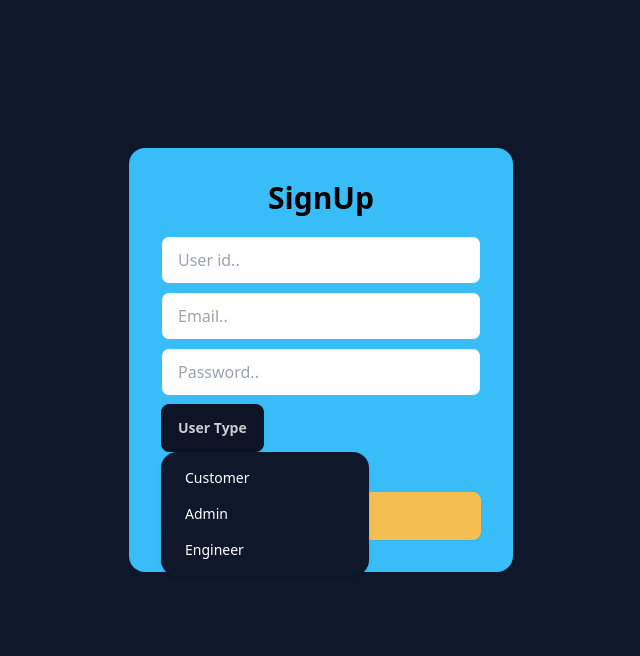
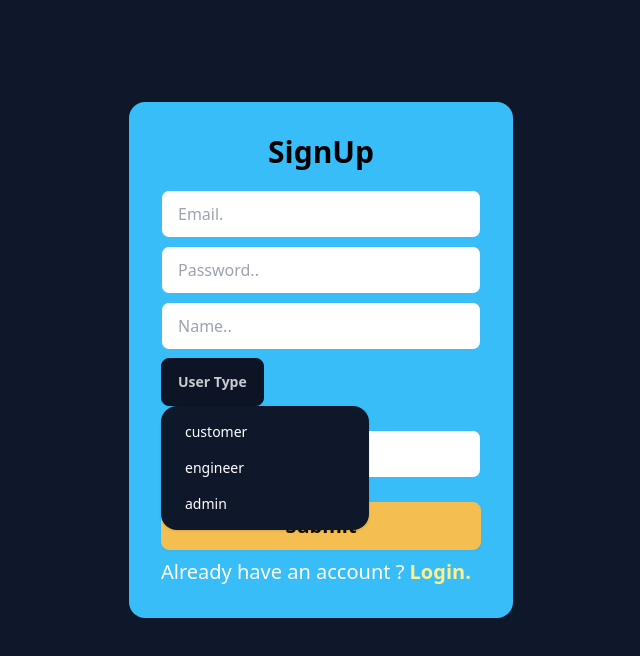
Before and after one commit to ROHANTHAKUR2004/Frontend, a React (Vite) app in the folder CRMapp/: page /signup in a window 1280 px wide. Both pictures are taken after a click on the heading "User Type". Shown: the top 656 px of the page, without its empty margins (319-959 px from the left). Built offline with nearby package versions, Linux system fonts and the light colour scheme; no server answers.

Commit message:
added signup page

```diff
--- a/CRMapp/src/Redux/Slices/AuthSlice.js
+++ b/CRMapp/src/Redux/Slices/AuthSlice.js
@@ -13,6 +13,18 @@ const initialState = {
  export const login = createAsyncThunk("/auth/login" , async (data) =>{
     try {
         const response = await axiosInstance.post("auth/signin", data);
+        return response;
+    } catch (error) {
+         console.log(error);
+
+    }
+
+
+});
+
+export const signup = createAsyncThunk("/auth/signup" , async (data) =>{
+    try {
+        const response = await axiosInstance.post("auth/signup", data);
         return response;
     } catch (error) {
          console.log(error);
--- a/CRMapp/src/pages/auth/Login.jsx
+++ b/CRMapp/src/pages/auth/Login.jsx
@@ -1,6 +1,6 @@
 import { useState } from "react";
 import { useDispatch } from "react-redux";
-import { useNavigate } from "react-router-dom";
+import { Link, useNavigate } from "react-router-dom";
 
 import { login } from '../../Redux/Slices/AuthSlice';
 function Login(){
@@ -63,8 +63,11 @@ function resetloginstate(){
              placeholder="Password.."
              className="input text-black input-bordered bg-white input-primary w-full max-w-xs" />
            <div className="card-actions justify-end ">
-            <button onClick={onsubmit} className="btn mt-4 btn-warning w-full  font-bold text-xl">Submit</button>
+            <button onClick={onsubmit} className="btn mt-4 btn-warning w-full  font-bold text-xl hover:bg-yellow-400 transition-all ease-in-out duration-300">Submit</button>
              </div>
+             <p className="text-xl text-white">
+              Dont have an account ? <Link className="text-yellow-200 font-semibold hover:text-black" to="/signup">SignUp. </Link>
+             </p>
         </div>
         </div>
         </div>
--- a/CRMapp/src/pages/auth/Signup.jsx
+++ b/CRMapp/src/pages/auth/Signup.jsx
@@ -1,26 +1,164 @@
-function Signup(){
+// function Signup(){
+
+//     return(
+//         <div className="flex justify-center items-center h-[90vh] ">
+//         <div className="card w-96 bg-primary text-primary-content">
+//          <div className="card-body">
+//            <h2 className="card-title flex justify-center mb-3 items-center text-3xl text-black">SignUp</h2>
+//            <input type="text" placeholder="User id.." className="input text-black input-bordered bg-white input-primary w-full max-w-xs" />
+//            <input type="email" placeholder="Email.." className="input text-black input-bordered bg-white input-primary w-full max-w-xs" />
+//            <input type="password" placeholder="Password.." className="input text-black input-bordered bg-white input-primary w-full max-w-xs" />
+//            <div className="card-actions flex align-start ">
+//            <details className="dropdown mb-4">
+//                 <summary className="  btn">User Type</summary>
+//                 <ul className="p-2 shadow menu text-white dropdown-content z-[1] bg-base-100 rounded-box w-52">
+//                   <li><a>Customer</a></li>
+//                   <li><a>Admin</a></li>
+//                   <li><a>Engineer</a></li>
+//                 </ul>
+//             </details>
+//             <button className="btn mt-4 btn-warning w-full font-bold text-xl">Submit</button>
+
+
+//           </div>
+//         </div>
+//         </div>
+//         </div>
+//     );
+
+// }
+
+// export default Signup;
+
+import { useState } from "react";
+import { useDispatch } from "react-redux";
+import { Link, useNavigate } from "react-router-dom";
+
+import { signup } from '../../Redux/Slices/AuthSlice';
+function Signup (){
+
+  const dispatch = useDispatch();
+  const navigate =  useNavigate();
+
+  const [signupdetails, setsignupdetails] = useState({
+    email : '',
+    password: '',
+    name : '',
+    userType : '',
+    userStatus :'',
+    clientName : ''
+  });
+
+function handleonchange(e){
+
+  const {name, value} = e.target;
+  setsignupdetails({
+    ...signupdetails,
+    [name] : value
+  });
+
+}
+
+function resetsignupstate(){
+  setsignupdetails({
+    email : '',
+    password: '',
+    name : '',
+    userType : '',
+    userStatus :'',
+    clientName : ''
+  });
+}
+
+function handleusertype(e){
+  const usertypeSelected = e.target.textContent;
+  setsignupdetails({
+    ...signupdetails,
+    userType : usertypeSelected,
+    userStatus : (usertypeSelected == 'customer') ? "approved" : "suspended"
+  });
+   const dropdown = document.getElementById("usertypedropdown");
+   dropdown.open = !dropdown.open;
+}
+
+  async function onsubmit(){
+    if(!signupdetails.email || !signupdetails.password ||
+       !signupdetails.userStatus || !signupdetails.userType
+        || !signupdetails.name || !signupdetails.clientName )  return;
+   // console.log("calling" , signupdetails);
+     const response =  await dispatch(signup(signupdetails));
+    // console.log(response);
+      if(response.payload) navigate("/login");
+      else resetsignupstate();
+ }
+
+
+
 
     return(
         <div className="flex justify-center items-center h-[90vh] ">
         <div className="card w-96 bg-primary text-primary-content">
          <div className="card-body">
            <h2 className="card-title flex justify-center mb-3 items-center text-3xl text-black">SignUp</h2>
-           <input type="text" placeholder="User id.." className="input text-black input-bordered bg-white input-primary w-full max-w-xs" />
-           <input type="email" placeholder="Email.." className="input text-black input-bordered bg-white input-primary w-full max-w-xs" />
-           <input type="password" placeholder="Password.." className="input text-black input-bordered bg-white input-primary w-full max-w-xs" />
-           <div className="card-actions flex align-start ">
-           <details className="dropdown mb-4">
-                <summary className="  btn">User Type</summary>
-                <ul className="p-2 shadow menu text-white dropdown-content z-[1] bg-base-100 rounded-box w-52">
-                  <li><a>Customer</a></li>
-                  <li><a>Admin</a></li>
-                  <li><a>Engineer</a></li>
-                </ul>
-            </details>
-            <button className="btn mt-4 btn-warning w-full font-bold text-xl">Submit</button>
+
+           <input
+           onChange={handleonchange}
+           value={signupdetails.email}
+           name="email"
+           autoComplete="one-time-code"
+           type="text"
+            placeholder="Email."
+            className="input text-black input-bordered bg-white input-primary w-full max-w-xs" />
+           <input
+           onChange={handleonchange}
+           value={signupdetails.password}
+           name="password"
+           autoComplete="one-time-code"
+            type="password"
+             placeholder="Password.."
+           className="input text-black input-bordered bg-white input-primary w-full max-w-xs" />
 
 
-          </div>
+           <input
+           onChange={handleonchange}
+           value={signupdetails.name}
+           name="name"
+           autoComplete="one-time-code"
+            type="text"
+             placeholder="Name.."
+           className="input text-black input-bordered bg-white input-primary w-full max-w-xs" />
+
+
+           <details className="dropdown mb-4" id="usertypedropdown">
+            <summary className="  btn">{(!signupdetails.userType) ? "User Type" : signupdetails.userType}</summary>
+            <ul onClick={handleusertype} className="p-2 shadow menu text-white dropdown-content z-[1] bg-base-100 rounded-box w-52">
+
+               <li><a>customer</a></li>
+                <li><a>engineer</a></li>
+                <li><a>admin</a></li>
+             </ul>
+            </details>
+
+
+            <input
+           onChange={handleonchange}
+           value={signupdetails.clientName}
+           name="clientName"
+           autoComplete="one-time-code"
+            type="text"
+             placeholder="ClientName.."
+           className="input text-black input-bordered bg-white input-primary w-full max-w-xs" />
+
+
+
+
+
+           <div className="card-actions justify-end ">
+           <button onClick={onsubmit} className="btn mt-4 btn-warning w-full  font-bold text-xl hover:bg-yellow-400 transition-all ease-in-out duration-300">Submit</button>
+             </div>
+             <p className="text-xl text-white">
+              Already have an account ? <Link className="text-yellow-200 font-semibold hover:text-black" to="/login">Login. </Link>
+             </p>
         </div>
         </div>
         </div>
```
